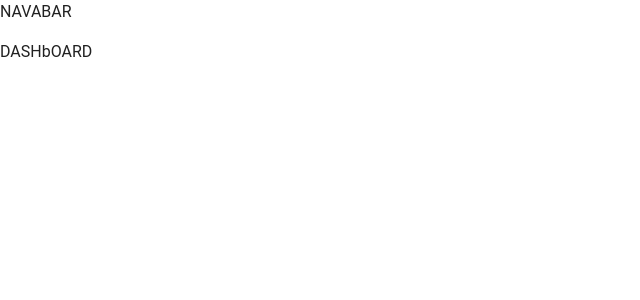
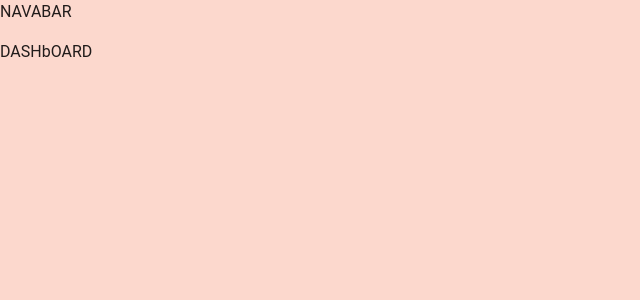
Before and after one commit to LTarunRao/docuvault-document-management, a Vue app: page /dashboard in a window 1280 px wide. Shown: the top 300 px of the page, without its empty margins (0-640 px from the left). Built offline with nearby package versions, Linux system fonts and the light colour scheme; a small style sheet from the web is missing.

Commit message:
feat: add color palette for light theme

```diff
--- a/src/plugins/vuetify.js
+++ b/src/plugins/vuetify.js
@@ -1,19 +1,32 @@
-/**
- * plugins/vuetify.js
- *
- * Framework documentation: https://vuetifyjs.com`
- */
-
-// Styles
 import '@mdi/font/css/materialdesignicons.css'
 import 'vuetify/styles'
+import { createVuetify } from 'vuetify'
+import { aliases, mdi } from 'vuetify/iconsets/mdi'
 
-// Composables
-import { createVuetify } from 'vuetify'
+const customLightTheme = {
+  dark: false,
+  colors: {
+    primary: '#687FE5',
+    secondary: '#EBD6FB',
+    background: '#FCD8CD',
+    background_lighter: '#FEEBF6',
+    success: "#27AE60",
+    error: "#D7443E",
+    warning: "#F18324",
+  },
+}
 
-// https://vuetifyjs.com/en/introduction/why-vuetify/#feature-guides
+// Create Vuetify instance
 export default createVuetify({
+  icons: {
+    defaultSet: 'mdi',
+    aliases,
+    sets: { mdi },
+  },
   theme: {
     defaultTheme: 'light',
+    themes: {
+      light: customLightTheme,
+    },
   },
 })
```
